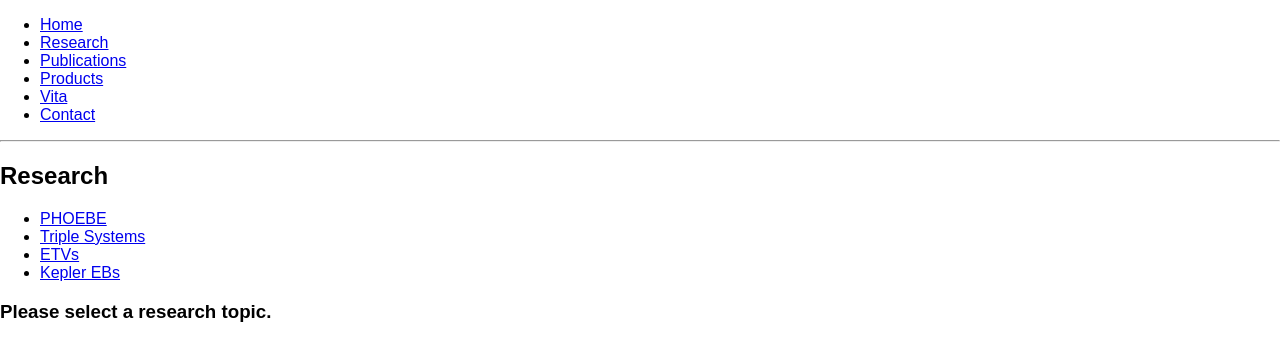
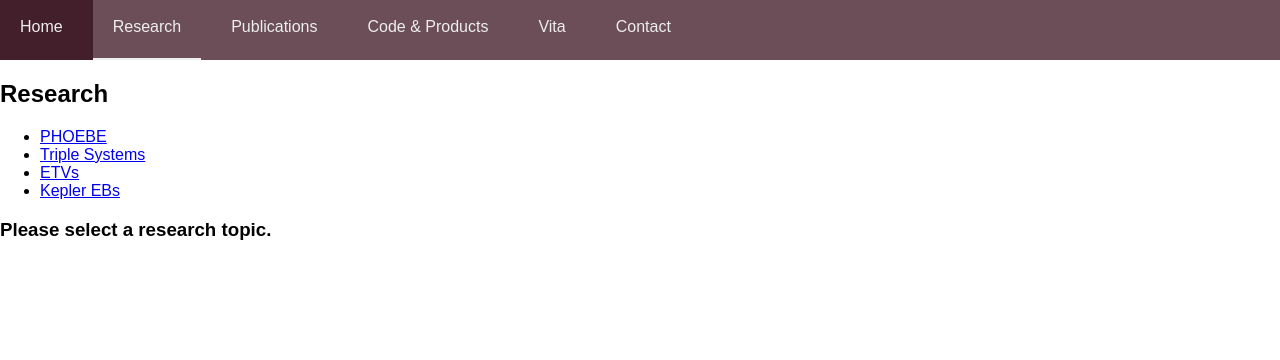
Before and after one commit to kecnry/keconroy.com, a React (Create React App) app: page /research in a window 1280 px wide. Shown: the top 360 px of the page. Built offline with nearby package versions, Linux system fonts and the light colour scheme.

Commit message:
basic navbar

```diff
--- /dev/null
+++ b/public/css/app.css
@@ -0,0 +1,5 @@
+
+
+div #content {
+  padding-top: 60px;
+}
--- /dev/null
+++ b/public/css/navbar.css
@@ -0,0 +1,42 @@
+nav {
+  position: fixed;
+  z-index: 999;
+  height: 60px;
+  width: 100%;
+  background-color: rgba(58, 19, 33, 0.75);
+  color: #eee;
+}
+nav ul {
+  padding: 0;
+  margin: 0;
+}
+nav li {
+  display: inline;
+  float: left;
+  padding-right: 30px;
+  height: 60px;
+  margin-bottom: 0px;
+}
+
+nav a.active {
+  border-bottom: 2px solid;
+}
+
+nav a {
+  display: inline-block;
+
+  text-align: center;
+  text-decoration: none;
+  padding: 18px 10px 0px 10px;
+  width: 100%;
+  height: 40px !important; /* nav height - padding */
+  color: #eee;
+  text-decoration: none;
+  height: 60px;
+}
+nav li:hover {
+  background-color: rgba(58, 19, 33, 0.82);
+}
+nav a:hover {
+  color: #eee;
+}
--- a/public/index.html
+++ b/public/index.html
@@ -19,7 +19,9 @@
       work correctly both with client-side routing and a non-root public URL.
       Learn how to configure a non-root public URL by running `npm run build`.
     -->
-    <title>React App</title>
+    <link rel="stylesheet" href="%PUBLIC_URL%/css/app.css">
+    <link rel="stylesheet" href="%PUBLIC_URL%/css/navbar.css">
+    <title>Kyle E Conroy</title>
   </head>
   <body>
     <noscript>
--- a/src/App.js
+++ b/src/App.js
@@ -5,6 +5,7 @@ import {
   Link
 } from 'react-router-dom'
 
+import {Header} from './header'
 import {Research, ResearchTopic} from './research'
 import {Publications} from './publications'
 import {Products} from './products'
@@ -17,20 +18,19 @@ const Home = () => (
   </div>
 )
 
-const App = () => (
+
+
+class App extends React.Component {
+  render() {
+
+
+    return (
       <Router>
         <div>
-      <ul>
-        <li><Link to="/">Home</Link></li>
-        <li><Link to="/research">Research</Link></li>
-        <li><Link to="/publications">Publications</Link></li>
-        <li><Link to="/products">Products</Link></li>
-        <li><Link to="/cv">Vita</Link></li>
-        <li><Link to="/contact">Contact</Link></li>
-      </ul>
 
-      <hr/>
+          <Header/>
 
+          <div id='content'>
             <Route exact path="/" component={Home}/>
             <Route path="/research" component={Research}/>
             <Route path="/publications" component={Publications}/>
@@ -38,6 +38,10 @@ const App = () => (
             <Route path="/cv" component={CV}/>
             <Route path="/contact" component={Contact}/>
           </div>
+        </div>
       </Router>
     )
+  }
+}
+
 export default App
--- a/src/contact.jsx
+++ b/src/contact.jsx
@@ -1,11 +1,7 @@
 import React from 'react'
-import {
-  BrowserRouter as Router,
-  Route,
-  Link
-} from 'react-router-dom'
+import {Link} from 'react-router-dom'
 
-export const Contact= () => (
+export const Contact = () => (
   <div>
     <h2>Contact</h2>
   </div>
--- a/src/cv.jsx
+++ b/src/cv.jsx
@@ -1,9 +1,5 @@
 import React from 'react'
-import {
-  BrowserRouter as Router,
-  Route,
-  Link
-} from 'react-router-dom'
+import {Link} from 'react-router-dom'
 
 export const CV = () => (
   <div>
--- /dev/null
+++ b/src/header.jsx
@@ -0,0 +1,22 @@
+import React from 'react'
+import {Link, NavLink} from 'react-router-dom'
+
+
+export class Header extends React.Component {
+  render() {
+    return (
+      <div>
+        <nav>
+          <ul>
+            <li><NavLink exact to="/">Home</NavLink></li>
+            <li><NavLink to="/research">Research</NavLink></li>
+            <li><NavLink to="/publications">Publications</NavLink></li>
+            <li><NavLink to="/products">Code &amp; Products</NavLink></li>
+            <li><NavLink to="/cv">Vita</NavLink></li>
+            <li><NavLink to="/contact">Contact</NavLink></li>
+          </ul>
+        </nav>
+      </div>
+    )
+  }
+}
--- a/src/products.jsx
+++ b/src/products.jsx
@@ -1,9 +1,5 @@
 import React from 'react'
-import {
-  BrowserRouter as Router,
-  Route,
-  Link
-} from 'react-router-dom'
+import {Link} from 'react-router-dom'
 
 export const Products = () => (
   <div>
--- a/src/publications.jsx
+++ b/src/publications.jsx
@@ -1,9 +1,5 @@
 import React from 'react'
-import {
-  BrowserRouter as Router,
-  Route,
-  Link
-} from 'react-router-dom'
+import {Link} from 'react-router-dom'
 
 export const Publications = () => (
   <div>
--- a/src/research.jsx
+++ b/src/research.jsx
@@ -1,9 +1,5 @@
 import React from 'react'
-import {
-  BrowserRouter as Router,
-  Route,
-  Link
-} from 'react-router-dom'
+import {Route, Link} from 'react-router-dom'
 
 export const ResearchTopic = ({ match }) => (
   <div>
```
Lines whose indentation alone changed are shown as unchanged.
